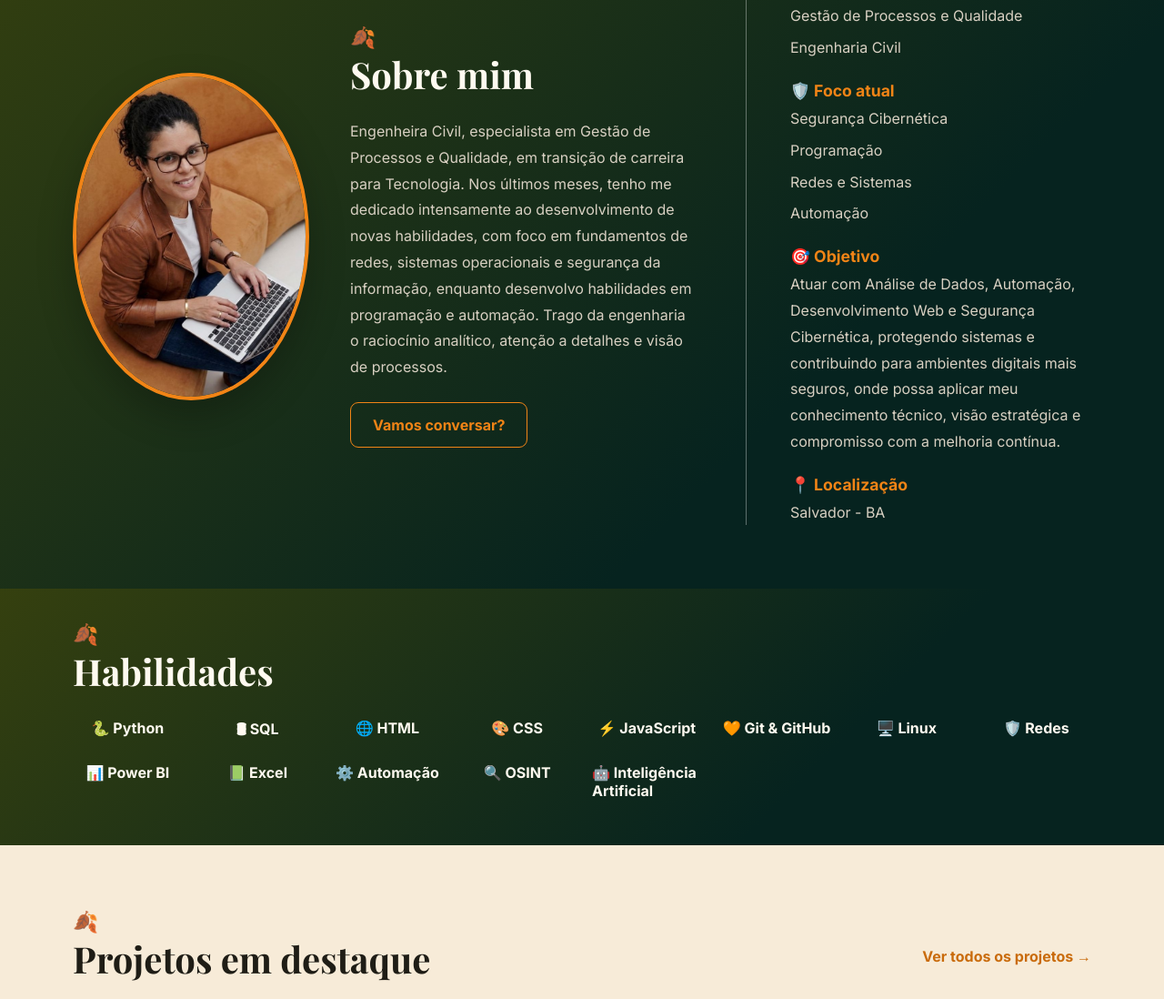
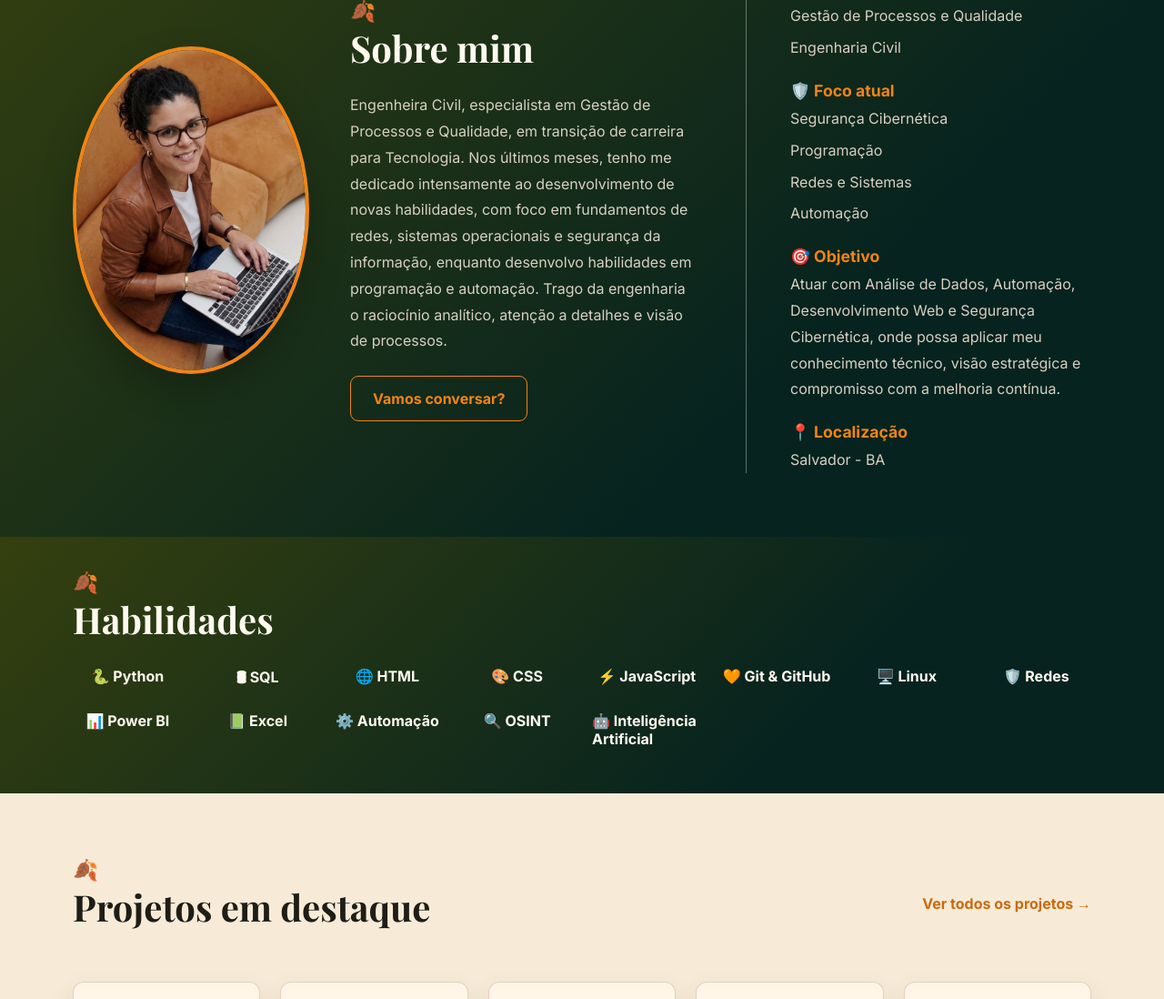
Before and after one commit to AnnaRisnia/portfolio-anna-risnia, a plain HTML site: page index.html in a window 1280 px wide. Shown: the part 936-2034 px from the top of the page at 91% size. Drawn offline with nearby package versions, Linux system fonts and the light colour scheme.

Commit message:
Update index.html

```diff
--- a/index.html
+++ b/index.html
@@ -110,7 +110,7 @@
             <div>
               <strong>🎯 Objetivo</strong>
               <p>
-                Atuar com Análise de Dados, Automação, Desenvolvimento Web e Segurança Cibernética, protegendo sistemas e contribuindo para ambientes digitais mais seguros,
+                Atuar com Análise de Dados, Automação, Desenvolvimento Web e Segurança Cibernética,
                 onde possa aplicar meu conhecimento técnico, visão estratégica e compromisso com a melhoria contínua.
               </p>
             </div>
```
